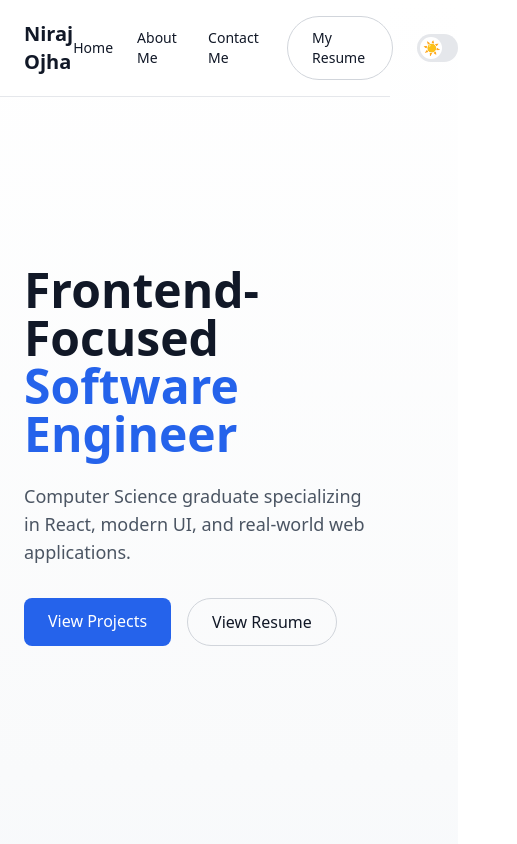
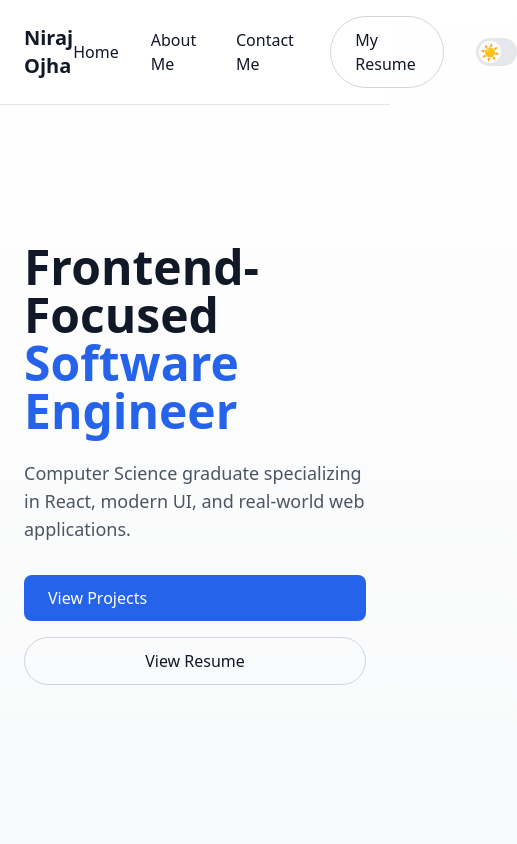
Before and after one commit to NirajO/niraj-portfolio, a plain HTML site: page index.html in a window 390 px wide. Shown: the top 844 px of the page, 517 px wide, since content can reach past the window. Drawn offline with nearby package versions, Linux system fonts and the light colour scheme.

Commit message:
commit
commit

```diff
--- a/index.html
+++ b/index.html
@@ -20,7 +20,7 @@
   <div class="max-w-6xl mx-auto px-6 py-4 flex justify-between items-center">
     <h1 class="text-xl font-semibold">Niraj Ojha</h1>
 
-    <div class="flex gap-6 items-center text-sm">
+    <div class="flex gap-8 items-center text-base">
       <a href="index.html">Home</a>
       <a href="About me.html">About Me</a>
       <a href="contact.html">Contact Me</a>
@@ -47,9 +47,10 @@
         and real-world web applications.
       </p>
 
-      <div class="flex gap-4">
-        <a href="https://github.com/NirajO" class="btn-primary">View Projects</a>
-        <a href="resume/Niraj_Ojha_Resume.pdf" target="_blank" class="btn-secondary">View Resume</a>
+      <div class="flex flex-col sm:flex-row gap-4 mt-6">
+        <a href="https://github.com/NirajO" class="btn-primary w-full sm:w-auto text center">View Projects</a>
+
+        <a href="resume/Niraj_Ojha_Resume.pdf" target="_blank" class="btn-secondary w-full sm:w-auto text-center">View Resume</a>
       </div>
     </div>
 
@@ -61,7 +62,7 @@
   <div class="max-w-6xl mx-auto px-6">
     <h3 class="text-3xl font-bold text-center mb-12">Skills & Tools</h3>
 
-    <div class="grid grid-cols-2 sm:grid-cols-3 md:grid-cols-6 gap-10 text-center">
+    <div class="grid grid-cols-2 sm:grid-cols-3 md:grid-cols-6 gap-8 text-center">
       <div class="skill-item"><img src="images/react.png" class="h-12 mx-auto mb-3">React</div>
       <div class="skill-item"><img src="images/javascript.png" class="h-12 mx-auto mb-3">JavaScript</div>
       <div class="skill-item"><img src="images/tailwind.png" class="h-12 mx-auto mb-3">Tailwind</div>
```
Also changed, not shown: About me.html (+3 -0 lines), contact.html (+1 -1 lines).
